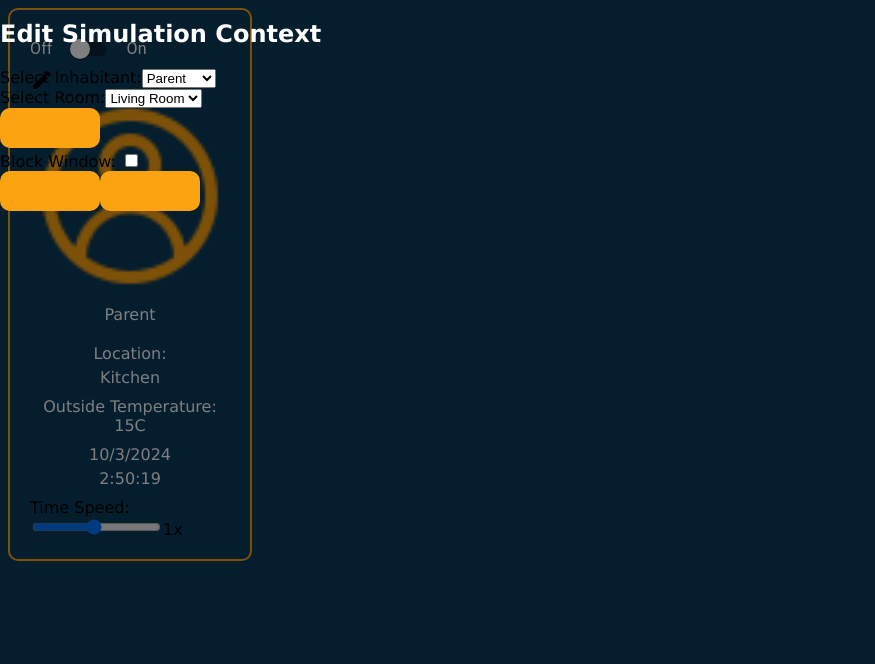
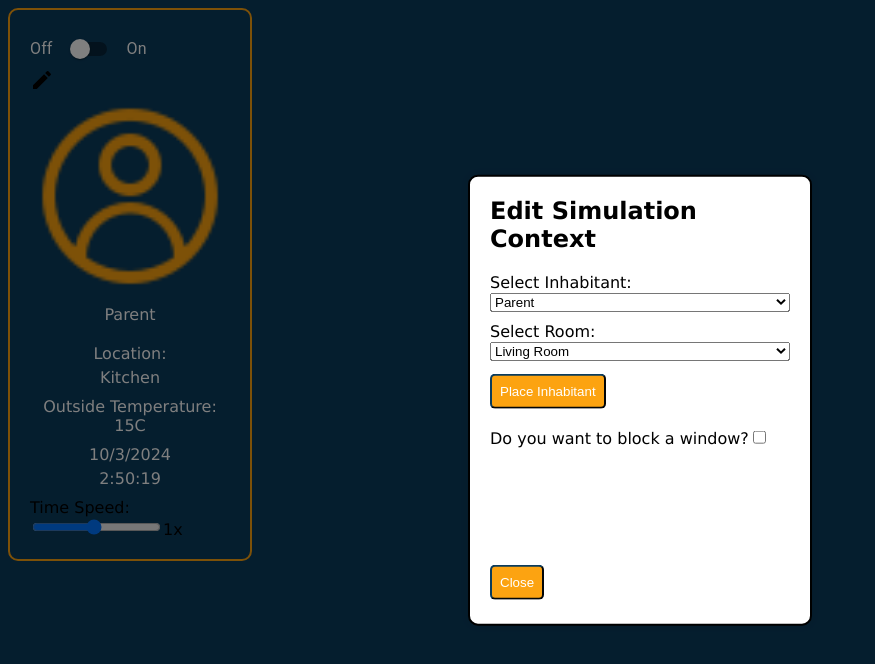
Before and after one commit to LiamDaigle/SOEN343, a React (Vite) app in the folder SmartHomeSystem/frontend/: page /simulation in a window 1280 px wide. Both pictures are taken after a click on the icon 42 px from the left and 80 px from the top of the page. Shown: the top 664 px of the page, without its empty margins (0-875 px from the left). Built offline with nearby package versions, Linux system fonts and the light colour scheme.

Commit message:
Added logic for the pop up
- added block window location and item

```diff
--- a/SmartHomeSystem/frontend/src/Simulation/SimulationContextModal.tsx
+++ b/SmartHomeSystem/frontend/src/Simulation/SimulationContextModal.tsx
@@ -1,5 +1,7 @@
 import React, { useState } from "react";
 import Button from "../Common/Button";
+import "./SimulationContextModal.css";
+
 
 interface SimulationContextModalProps {
   open: boolean;
@@ -20,6 +22,12 @@ enum Room {
   OUTSIDE = "Outside",
 }
 
+enum Item {
+  PLANT = "Plant",
+  TABLE = "Table",
+  CHAIR = "Chair",
+}
+
 const SimulationContextModal: React.FC<SimulationContextModalProps> = ({
   open,
   onClose,
@@ -29,6 +37,9 @@ const SimulationContextModal: React.FC<SimulationContextModalProps> = ({
   );
   const [selectedRoom, setSelectedRoom] = useState<Room>(Room.LIVING_ROOM);
   const [windowBlocked, setWindowBlocked] = useState<boolean>(false);
+  const [selectedWindowRoom, setSelectedWindowRoom] = useState<Room>(Room.LIVING_ROOM);
+  const [selectedWindowItem, setSelectedWindowItem] = useState<Item>(Item.PLANT);
+
 
   const handlePlaceInhabitant = () => {
     // Logic to place the selected inhabitant in the selected room
@@ -36,8 +47,10 @@ const SimulationContextModal: React.FC<SimulationContextModalProps> = ({
   };
 
   const handleBlockWindow = () => {
-    setWindowBlocked(true);
-  };
+    // Logic to block the window in the selected room with the selected item
+    console.log(`Placing ${selectedInhabitant} in ${selectedRoom}`);
+  }
+
 
   if (!open) return null;
 
@@ -72,21 +85,58 @@ const SimulationContextModal: React.FC<SimulationContextModalProps> = ({
           ))}
         </select>
       </div>
-      <Button onClick={handlePlaceInhabitant}>Place Inhabitant</Button>
-      <div>
-        <label>
-          Block Window:{" "}
+      <button
+        className="modal-buttons"
+        onClick={handlePlaceInhabitant}>
+        Place Inhabitant
+      </button>
+      <label className="block-window">
+          Do you want to block a window?
           <input
             type="checkbox"
             checked={windowBlocked}
             onChange={() => setWindowBlocked(!windowBlocked)}
           />
-        </label>
+      </label>
+      <div className={`block-window-in ${windowBlocked ? '' : 'invisible'}`}>
+        <label>Block Window in the:</label>
+          <select
+            value={selectedWindowRoom}
+            onChange={(e) => setSelectedWindowRoom(e.target.value as Room)}
+          >
+            {Object.values(Room).map((room) => (
+              <option key={room} value={room}>
+                {room}
+              </option>
+            ))}
+          </select>
       </div>
-      <Button onClick={handleBlockWindow}>
-        {windowBlocked ? "Window Blocked" : "Block Window"}
-      </Button>
-      <Button onClick={onClose}>Close</Button>
+      <div className={`block-window-with ${windowBlocked ? '' : 'invisible'}`}>
+        <label>Block Window with :</label>
+          <select
+            value={selectedWindowItem}
+            onChange={(e) => setSelectedWindowItem(e.target.value as Item)}
+          >
+            {Object.values(Item).map((item) => (
+              <option key={item} value={item}>
+                {item}
+              </option>
+            ))}
+          </select>
+      </div>
+      <button
+        className="modal-buttons"
+        onClick={onClose}
+        >
+        Close
+      </button>
+      <button
+        className={`modal-buttons ${!windowBlocked ? "invisible" : ""}`}
+        onClick={handleBlockWindow}
+        disabled={!windowBlocked}
+        >
+        {windowBlocked ? "Block Window" : ""}
+      </button>
     </div>
   );
 };
```
